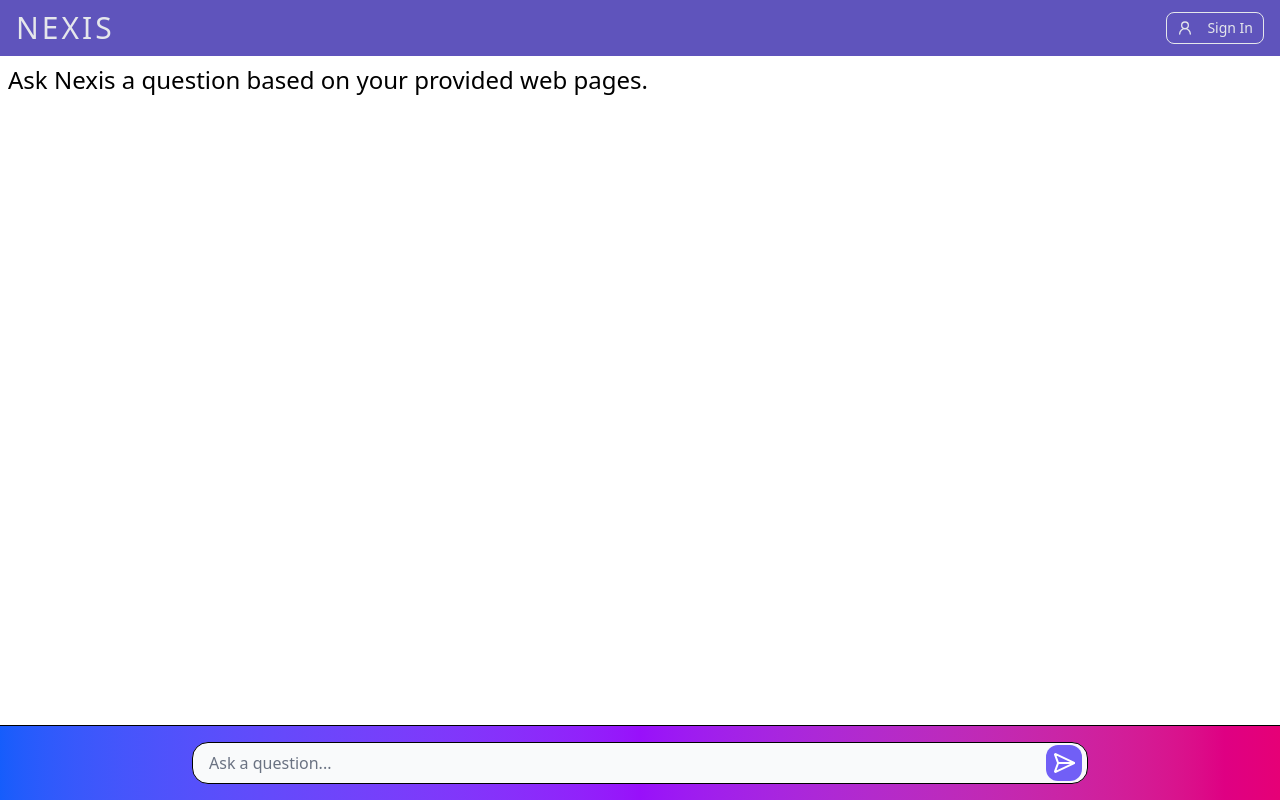
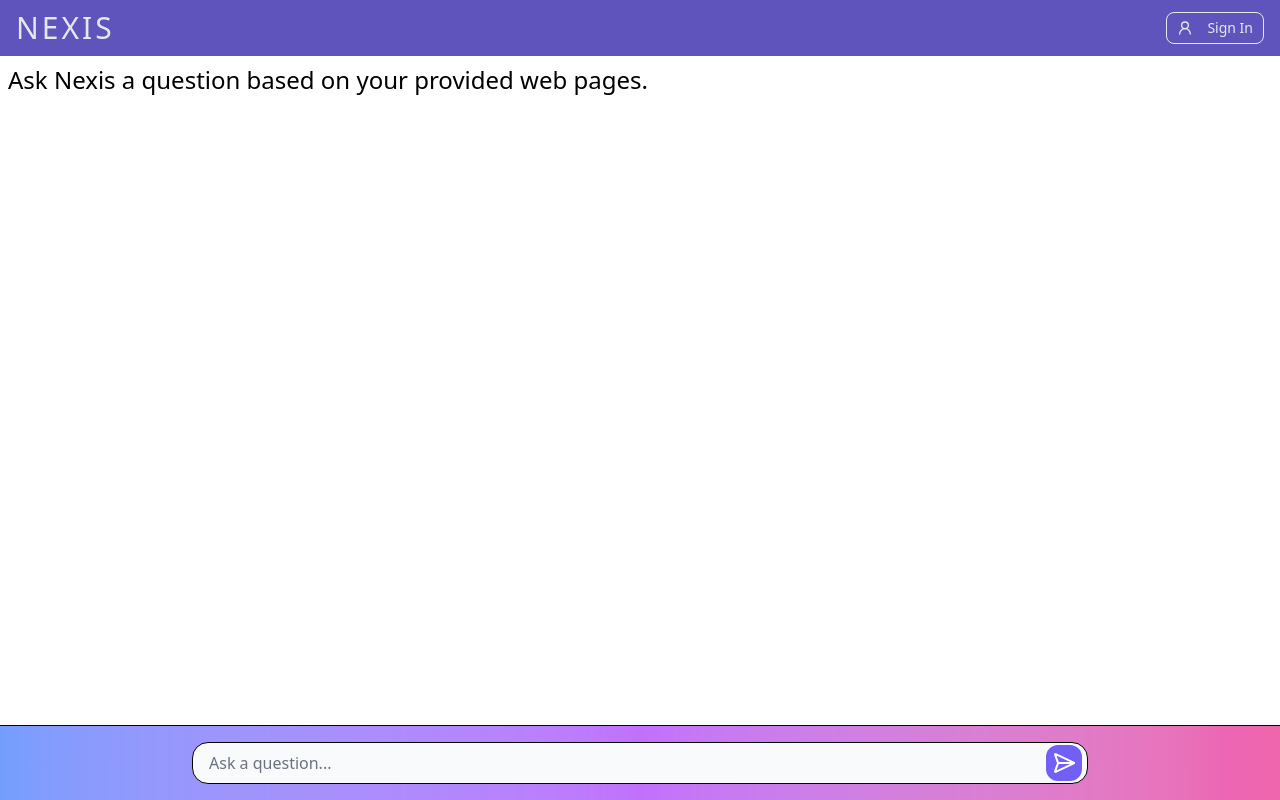
Before and after one commit to shando-howell/nexis, a Next.js app: page /chat in a window 1280 px wide. Built offline with nearby package versions, Linux system fonts and the light colour scheme; no server answers.

Commit message:
Working on AI chat interface

```diff
--- a/app/chat/page.tsx
+++ b/app/chat/page.tsx
@@ -37,7 +37,7 @@
             </section>
 
             {/* Input */}
-            <footer className="border-t p-4 bg-linear-to-r from-blue-600 via-purple-600 to-pink-600">
+            <footer className="border-t p-4 bg-linear-to-r from-blue-600/60 via-purple-600/60 to-pink-600/60">
                 <div className="max-w-4xl mx-auto relative">
                     <div className="relative flex items-center">
                         <input
--- a/components/AIResponse.tsx
+++ b/components/AIResponse.tsx
@@ -54,7 +54,7 @@
                                 </SyntaxHighlighter>
                         </div>
                     ) : (
-                        <code className="bg-gray-200 dark:bg-gray-200 rounded px-1 py-0.5 font-mono" {...props}>
+                        <code className="bg-gray-200 dark:bg-indigo-200 text-pink-700 rounded px-1 py-0.5 font-mono" {...props}>
                             { children }
                         </code>
                     );
```
